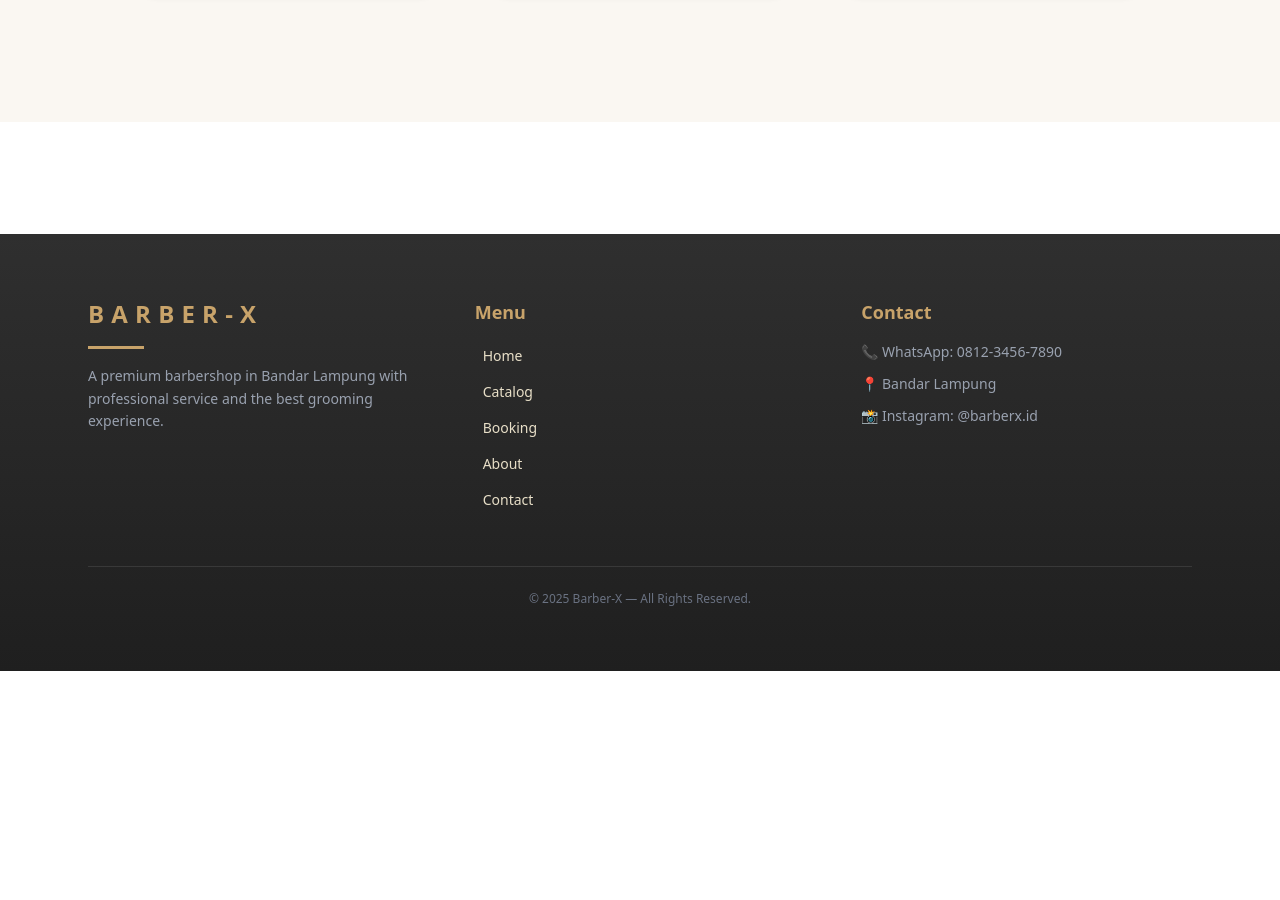
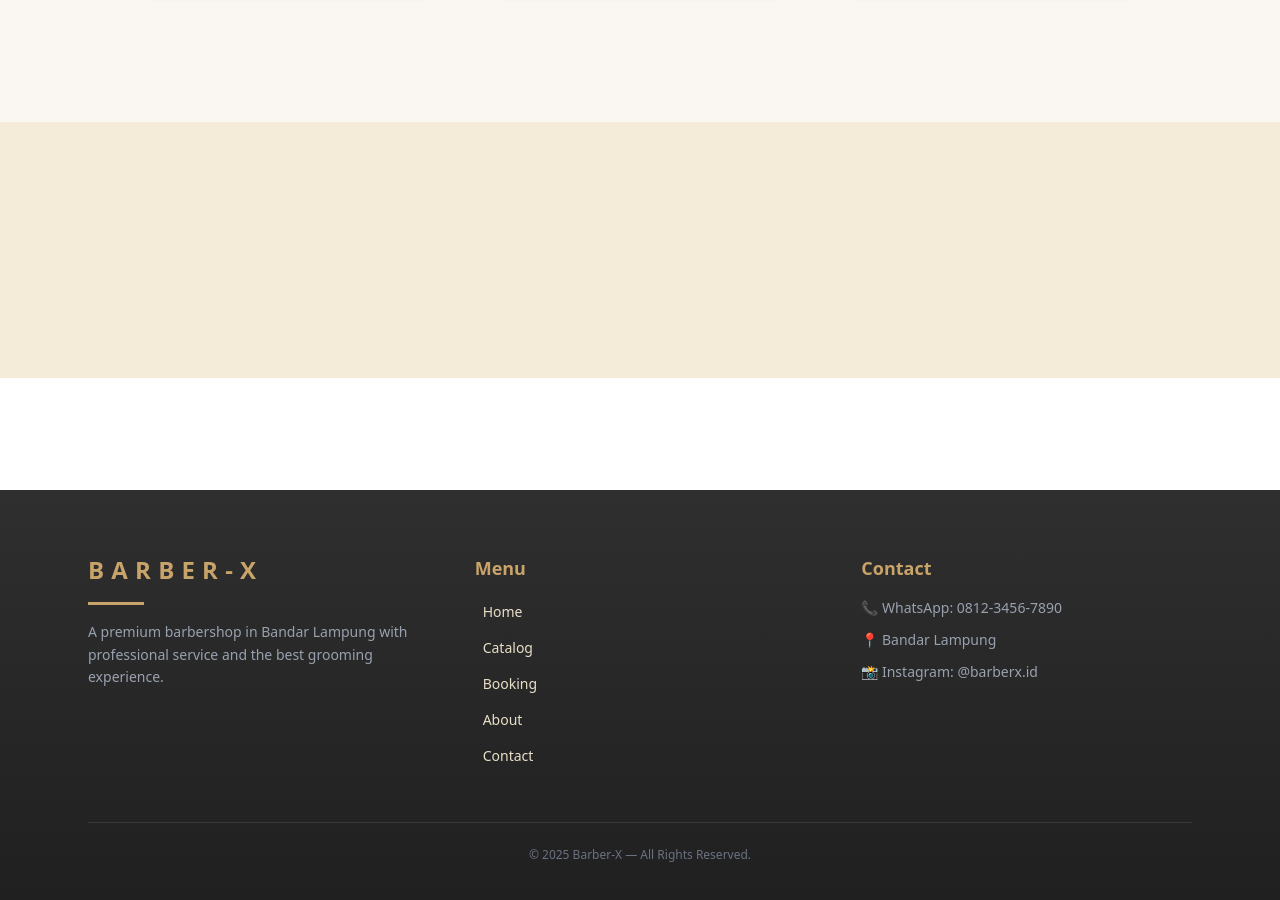
Before and after one commit to NaswaNovellia-23312014/Barber-x, a Next.js app in the folder web/: page / in a window 1280 px wide. Shown: the part 2500-3400 px from the top of the page. Before the commit the page ends 3171 px from the top, so only its background shows below. Built offline with nearby package versions, Linux system fonts and the light colour scheme.

Commit message:
Membuat section contact

```diff
--- a/web/src/app/(main)/page.tsx
+++ b/web/src/app/(main)/page.tsx
@@ -53,10 +53,19 @@ export default function Home() {
 
             <div className="grid grid-cols-2 gap-6 mt-8">
               {[
-                ["Professional", "Skilled barbers with experience and passion."],
-                ["Premium Service", "High quality tools and grooming products."],
+                [
+                  "Professional",
+                  "Skilled barbers with experience and passion.",
+                ],
+                [
+                  "Premium Service",
+                  "High quality tools and grooming products.",
+                ],
                 ["Comfort Space", "Relaxing place with modern interior."],
-                ["Best Experience", "Grooming experience that boosts confidence."],
+                [
+                  "Best Experience",
+                  "Grooming experience that boosts confidence.",
+                ],
               ].map(([title, desc]) => (
                 <div key={title}>
                   <h4 className="text-[#C8A36A] font-semibold text-lg">
@@ -141,6 +150,11 @@ export default function Home() {
           ))}
         </div>
       </section>
+      {/* ================= CONTACT ================= */}
+      <section
+        id="contact"
+        className="w-full bg-[#F4EBD8] px-6 md:px-16 py-32"
+      ></section>
     </div>
   );
 }
```
Also changed, not shown: 1 other file (tests, documents, lock files or other folders).
